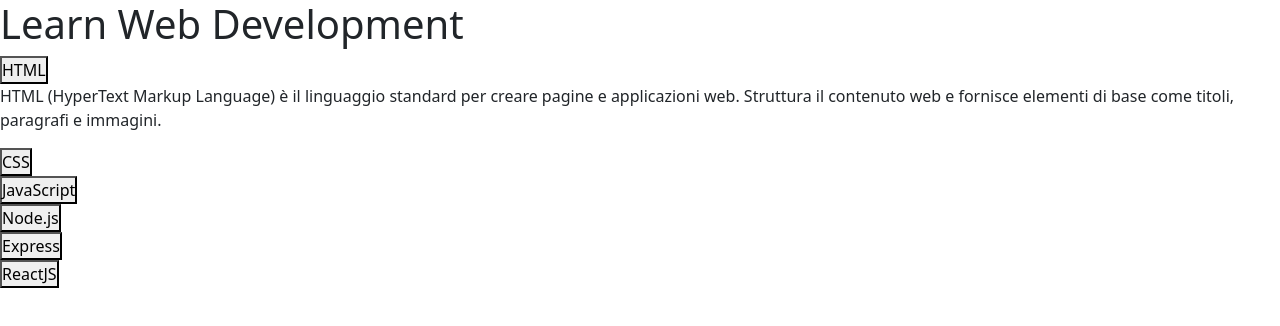
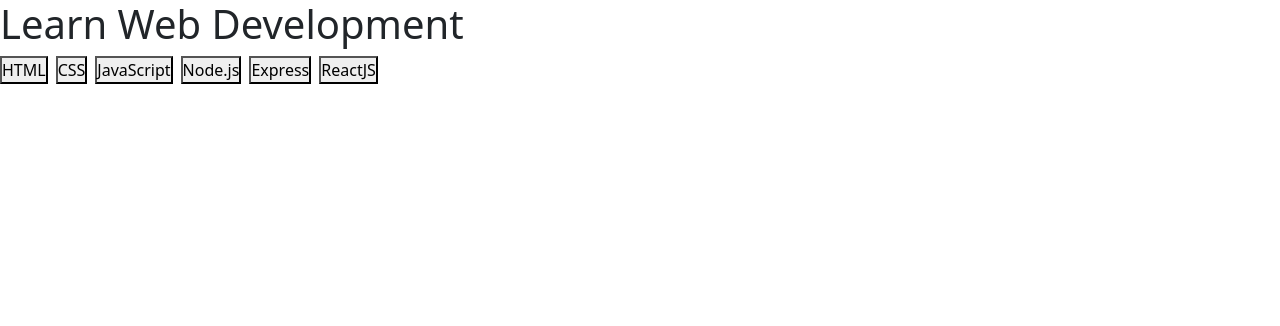
Before and after one commit to veronicacrisafi/react-use-state, a React (Vite) app: page / in a window 1280 px wide. Shown: the top 326 px of the page. Built offline with nearby package versions, Linux system fonts and the light colour scheme.

Commit message:
modificato AppMain aggiunto showMore, setShowMore  per provare a vedere se tramite il valore booleano al click mostra la description

```diff
--- a/src/components/AppMain.jsx
+++ b/src/components/AppMain.jsx
@@ -1,25 +1,24 @@
 import { useState } from 'react'
 import languages from '../data/languages'
-import { act } from 'react'
 
-export default function AppMain({ items }) {
 
-    const [active, setActive] = useState(1)
+export default function AppMain() {
 
-    function handleClick(e) {
-        const clickedItemId = Number(e.target.getAttribute('data-id'))
-        setActive(clickedItemId)
+    const [active, setActive] = useState(1);
+    const [showMore, setShowMore] = useState(false);
+
+    function handleClick() {
+        setShowMore(!showMore)
     }
 
     return (
         <>
             <div className="items">
+
                 {languages.map((item) => (
-                    <div className='item' key={item.id}>
-                        <button data-id={item.id} onClick={handleClick}>{item.title}</button>
-                        {active == item.id &&
-                            <p>{item.description}</p>
-                        }
+                    <div className='item'>
+                        <button data-id={item.id} onClick={handleClick} key={item.id}>{item.title}</button>
+
                     </div>
                 ))}
 
--- a/src/index.css
+++ b/src/index.css
@@ -3,3 +3,9 @@
   padding: 0;
   box-sizing: border-box;
 }
+
+
+.items {
+  display: flex;
+  gap: 8px;
+}
```
